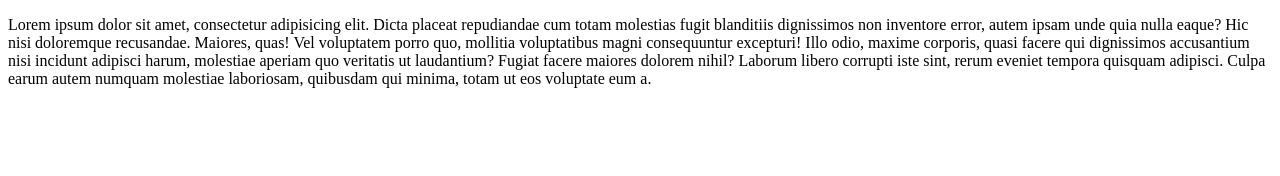
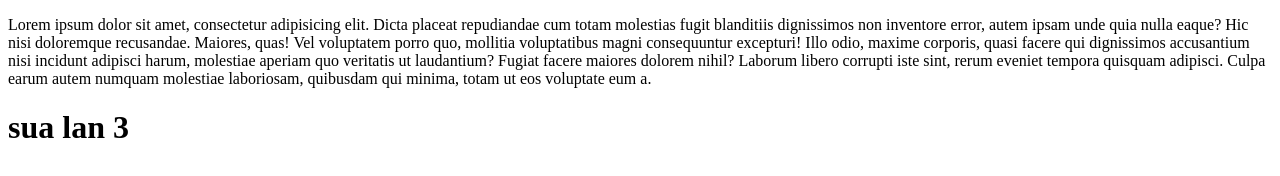
Before and after one commit to Duynguyen345/duan3, a plain HTML site: page index.html in a window 1280 px wide. Drawn offline with Linux system fonts and the light colour scheme.

Commit message:
third change

```diff
--- a/index.html
+++ b/index.html
@@ -18,5 +18,6 @@
       earum autem numquam molestiae laboriosam, quibusdam qui minima, totam ut
       eos voluptate eum a.
     </p>
+    <h1>sua lan 3</h1>
   </body>
 </html>
```
